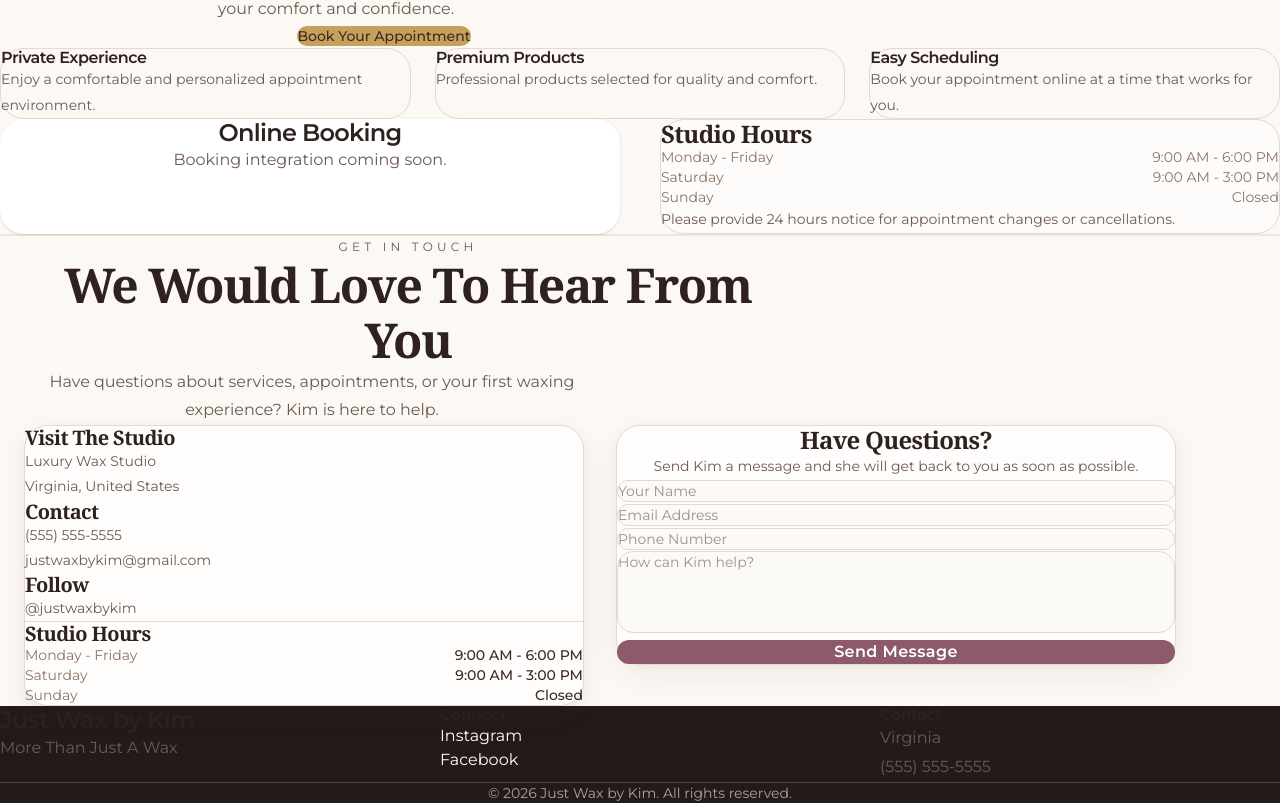
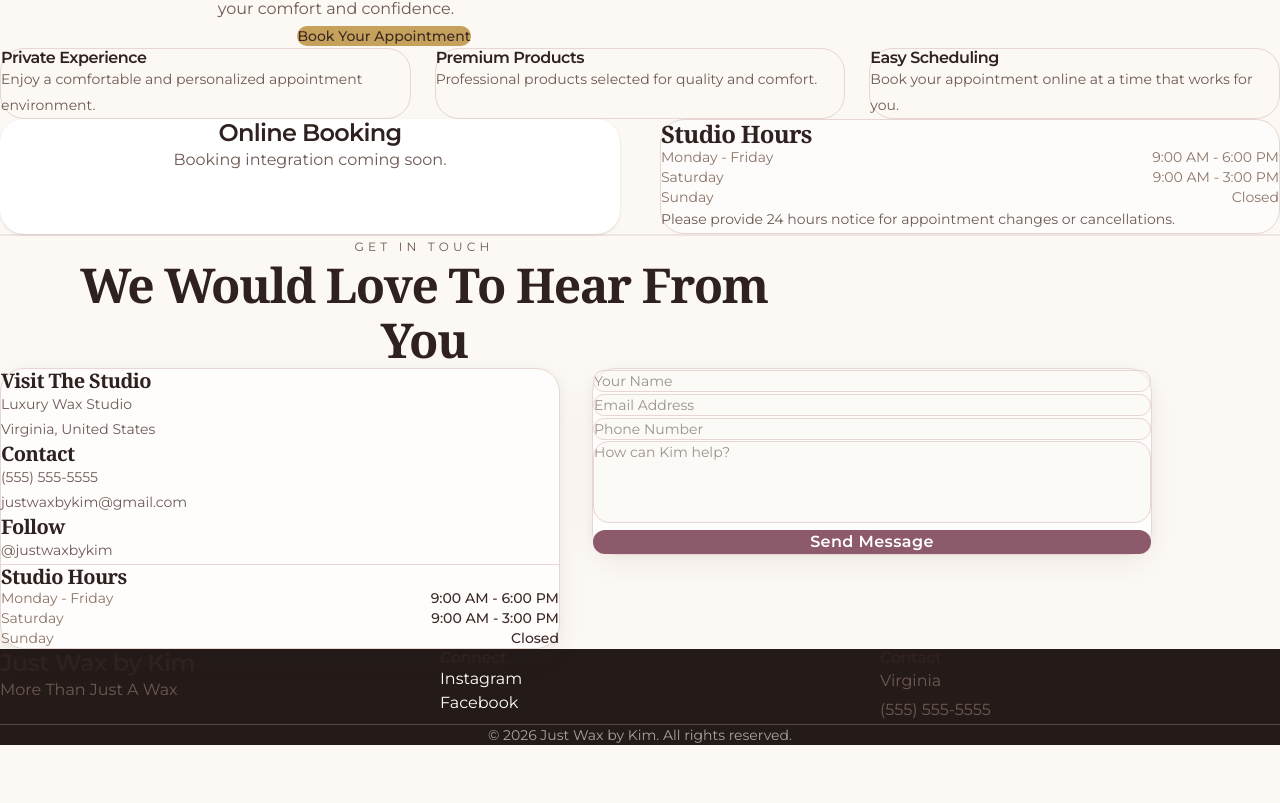
Before and after one commit to kevin-phan-25/just-wax-by-kim, a Next.js app: page / in a window 1280 px wide. Shown: the part 3706-4509 px from the top of the page. After the commit the page ends 4451 px from the top, so only its background shows below. Built offline with nearby package versions, Linux system fonts and the light colour scheme; a web font is replaced by a local one.

Commit message:
Update Contact.tsx

```diff
--- a/features/contact/Contact.tsx
+++ b/features/contact/Contact.tsx
@@ -7,10 +7,10 @@
  *
  * Changes:
  * - July 28, 2026
- *   - Centered form card content
- *   - Centered "Have Questions" header
- *   - Shifted section alignment slightly right
- *   - Improved luxury balance
+ *   - Removed duplicate form headings
+ *   - Removed extra Studio Hours duplication
+ *   - Rebalanced header alignment
+ *   - Improved card content spacing
  *
  * -----------------------------------------------------------------------------
  */
@@ -44,7 +44,6 @@ export default function Contact() {
         className="
           mx-auto
           max-w-6xl
-          md:translate-x-6
         "
 
       >
@@ -55,9 +54,10 @@ export default function Contact() {
         <div
 
           className="
+            max-w-3xl
             mx-auto
-            max-w-3xl
             text-center
+            md:translate-x-10
           "
 
         >
@@ -87,7 +87,6 @@ export default function Contact() {
               text-4xl
               md:text-5xl
               text-brand-espresso
-              text-center
             "
 
           >
@@ -97,26 +96,6 @@ export default function Contact() {
           </h2>
 
 
-
-          <p
-
-            className="
-              mx-auto
-              mt-5
-              max-w-xl
-              text-center
-              text-brand-taupe
-            "
-
-          >
-
-            Have questions about services, appointments,
-            or your first waxing experience?
-            Kim is here to help.
-
-          </p>
-
-
         </div>
 
 
@@ -124,7 +103,7 @@ export default function Contact() {
 
 
 
-        {/* Cards */}
+        {/* Contact Cards */}
 
         <div
 
@@ -141,7 +120,7 @@ export default function Contact() {
 
 
 
-          {/* Left Information Card */}
+          {/* Contact Information */}
 
           <div
 
@@ -183,8 +162,7 @@ export default function Contact() {
 
 
 
-
-          {/* Right Form Card */}
+          {/* Contact Form */}
 
           <div
 
@@ -195,60 +173,9 @@ export default function Contact() {
               bg-white/70
               p-8
               shadow-luxury
-              text-center
             "
 
           >
-
-
-            <div
-
-              className="
-                mb-7
-                text-center
-              "
-
-            >
-
-              <h3
-
-                className="
-                  font-serif
-                  text-2xl
-                  text-brand-espresso
-                  text-center
-                "
-
-              >
-
-                Have Questions?
-
-              </h3>
-
-
-
-              <p
-
-                className="
-                  mt-3
-                  text-sm
-                  text-brand-taupe
-                  text-center
-                "
-
-              >
-
-                Send Kim a message and she will get
-                back to you as soon as possible.
-
-              </p>
-
-
-            </div>
-
-
-
-
 
             <ContactForm />
 
```
